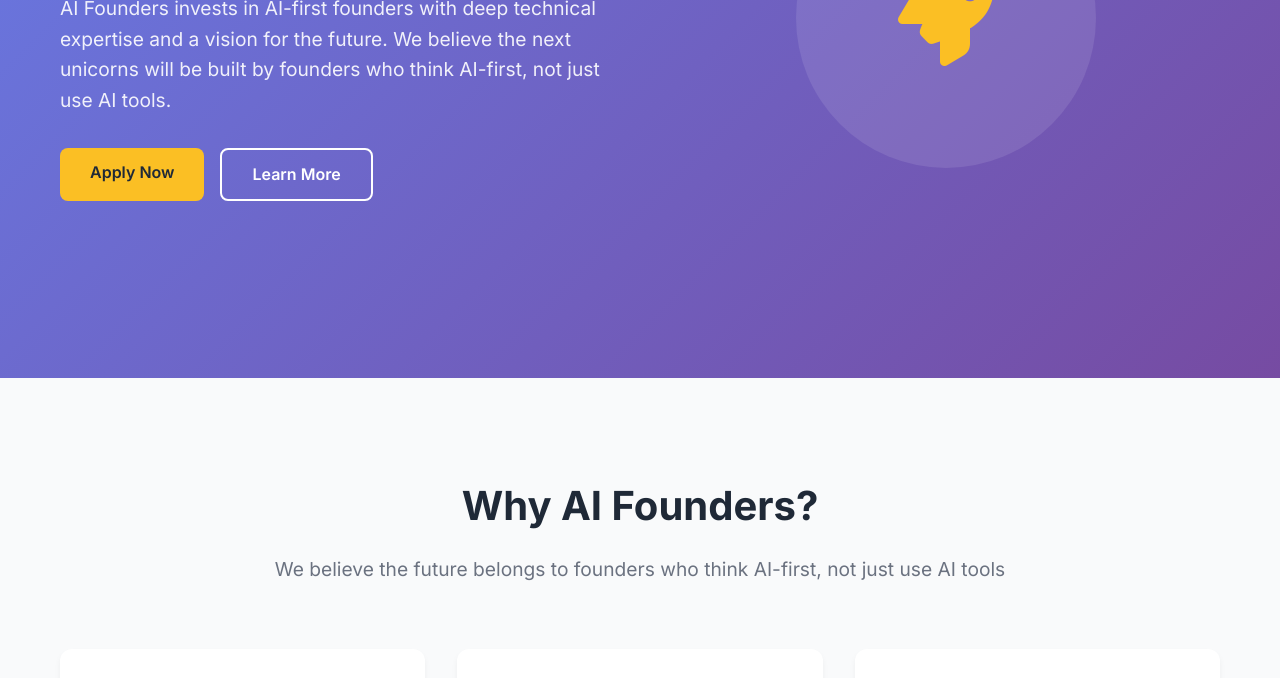
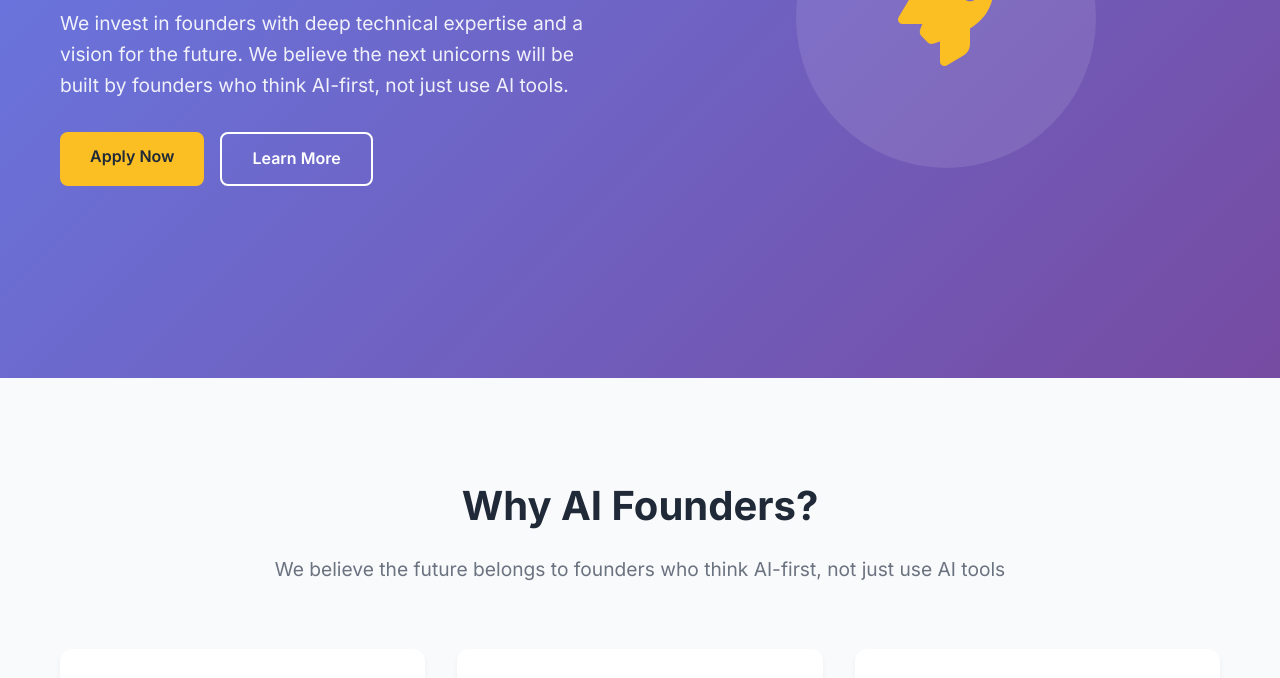
Before and after one commit to jlisenberg/aifounders-website, a website: page index.html in a window 1280 px wide. Shown: the part 422-1100 px from the top of the page. Drawn offline with nearby package versions, Linux system fonts and the light colour scheme.

Commit message:
Refine hero copy: reduce 'AI-first' repetition

```diff
--- a/index.html
+++ b/index.html
@@ -52,7 +52,7 @@
                     <span data-en="We back" data-es="Apoyamos">We back</span>
                     <span class="highlight" data-en="AI-First Founders" data-es="Fundadores AI-First">AI-First Founders</span>
                 </h1>
-                <p class="hero-description" data-en="AI Founders invests in AI-first founders with deep technical expertise and a vision for the future. We believe the next unicorns will be built by founders who think AI-first, not just use AI tools." data-es="AI Founders invierte en fundadores AI-first con profunda experiencia técnica y una visión para el futuro. Creemos que los próximos unicornios serán construidos por fundadores que piensan AI-first, no solo usan herramientas de IA.">AI Founders invests in AI-first founders with deep technical expertise and a vision for the future. We believe the next unicorns will be built by founders who think AI-first, not just use AI tools.</p>
+                <p class="hero-description" data-en="We invest in founders with deep technical expertise and a vision for the future. We believe the next unicorns will be built by founders who think AI-first, not just use AI tools." data-es="Invertimos en fundadores con profunda experiencia técnica y una visión para el futuro. Creemos que los próximos unicornios serán construidos por fundadores que piensan AI-first, no solo usan herramientas de IA.">We invest in founders with deep technical expertise and a vision for the future. We believe the next unicorns will be built by founders who think AI-first, not just use AI tools.</p>
                 <div class="hero-buttons">
                     <a href="#contact" class="btn btn-primary" data-en="Apply Now" data-es="Aplicar Ahora">Apply Now</a>
                     <a href="#about" class="btn btn-secondary" data-en="Learn More" data-es="Conoce Más">Learn More</a>
```
